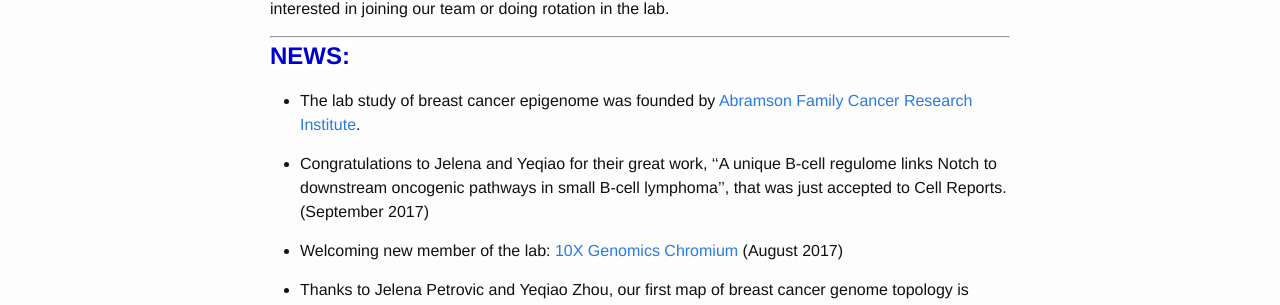
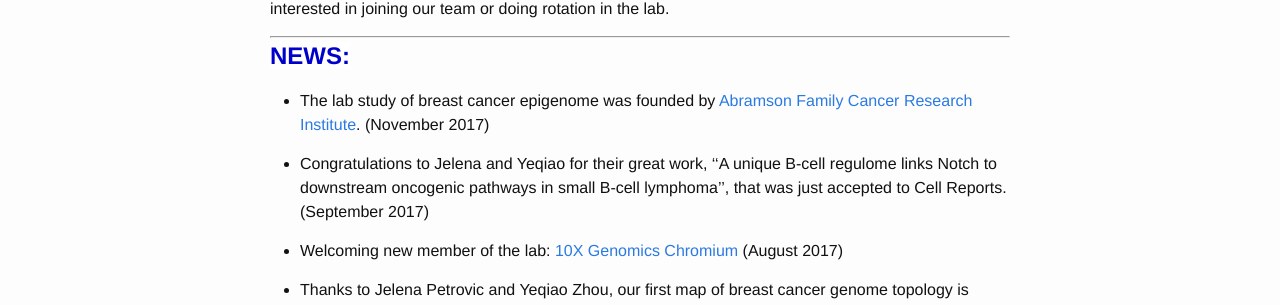
Before and after one commit to faryabib/faryabib.github.io, a Jekyll site: the page built from index.md, in a window 1280 px wide. Shown: the part 694-999 px from the top of the page. Built offline with Jekyll 4.4.1, drawn with Linux system fonts in a browser that asks for light colours.

Commit message:
Update index.md

```diff
--- a/index.md
+++ b/index.md
@@ -17,7 +17,7 @@ Rotation students and postodcs could use wet and/or dry approaches to investigat
 ----
 <strong><span style="font-size: 1.5em; font-weight: bold; color: #0000cc; background-color: #ffffff">NEWS:</span><strong>
 
-+ The lab study of breast cancer epigenome was founded by [Abramson Family Cancer Research Institute](http://www.afcri.upenn.edu/).
++ The lab study of breast cancer epigenome was founded by [Abramson Family Cancer Research Institute](http://www.afcri.upenn.edu/). (November 2017)
 
 + Congratulations to Jelena and Yeqiao for their great work, ''A unique B-cell regulome links Notch to downstream oncogenic pathways in small B-cell lymphoma'', that was just accepted to Cell Reports. (September 2017)
 
```
